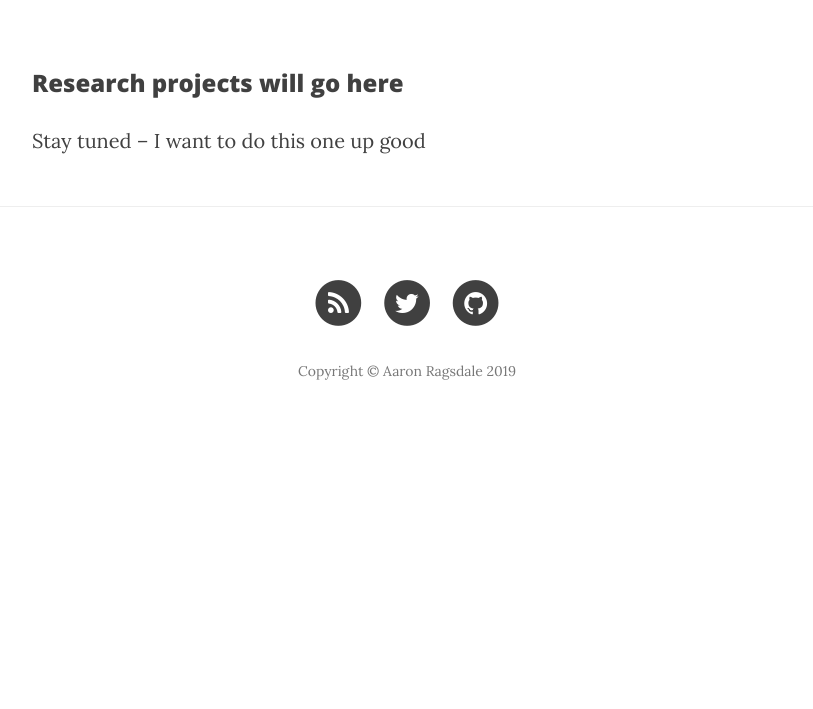
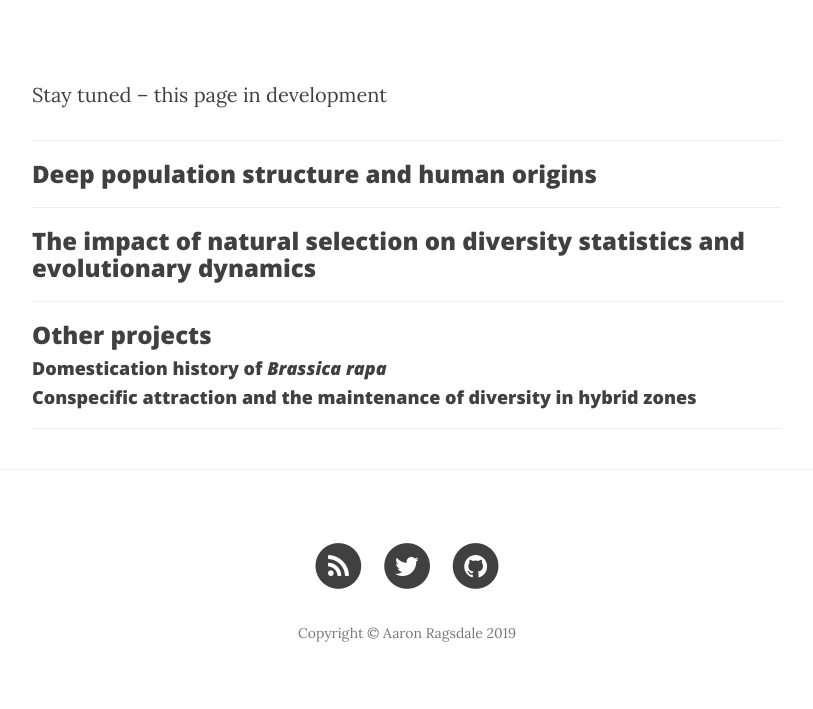
Before and after one commit to apragsdale/apragsdale.github.io, a Jekyll site: the page built from 2_research.md, in a window 1280 px wide. Shown: the part 422-1131 px from the top of the page, without its empty margins (233-1046 px from the left). Built offline with Jekyll 4.4.1, drawn with Linux system fonts in a browser that asks for light colours; nearby versions of some CDN libraries; before the commit the page ends 900 px from its top, so only the background shows below that.

Commit message:
minor updates

```diff
--- a/2_research.md
+++ b/2_research.md
@@ -5,5 +5,22 @@ description: ""
 header-img: "img/Banner0.jpg"
 ---
 
-### Research projects will go here
-Stay tuned -- I want to do this one up good
+Stay tuned -- this page in development
+
+___
+
+### Deep population structure and human origins
+
+___
+
+### The impact of natural selection on diversity statistics and evolutionary dynamics
+
+___
+
+### Other projects
+
+#### Domestication history of *Brassica rapa*
+
+#### Conspecific attraction and the maintenance of diversity in hybrid zones
+
+___
```
Also changed, not shown: 1_about.md (+5 -2 lines), 3_publications.md (+4 -4 lines).
